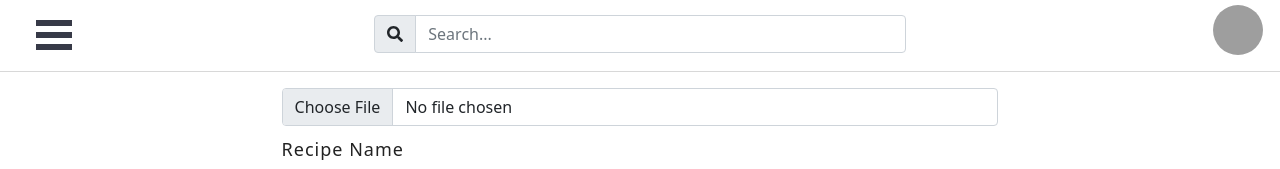
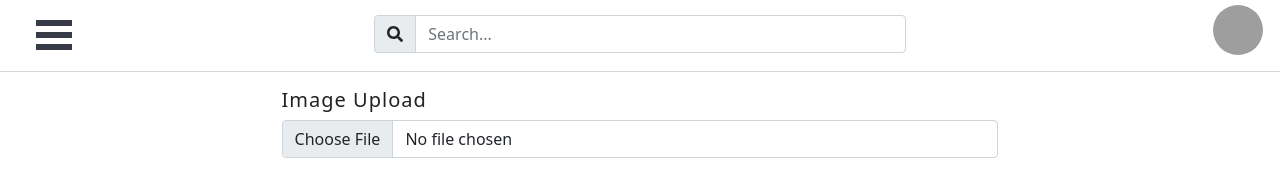
Before and after one commit to Smethan/recipeez_reforged, a React (Create React App) app: page /edit/1 in a window 1280 px wide. Shown: the top 169 px of the page. Built offline with nearby package versions, Linux system fonts and the light colour scheme; no server answers; grey boxes are pictures that could not be loaded.

Commit message:
Final Changes pre-presenatation

```diff
--- a/src/components/Home.tsx
+++ b/src/components/Home.tsx
@@ -30,7 +30,7 @@ const Home = () => {
                             <Carousel.Item>
                                 <img src={image} className='d-block carouselItem w-100' style={{objectFit: 'cover', filter: 'blur(4px'}} onClick={ () => navigate(`/recipe/${recipe.id}`) }/>
                                 <Carousel.Caption>
-                                    <h3 style={{color: 'white' ,mixBlendMode: 'difference'}}>{recipe.name}</h3>
+                                    <h3 style={{color: 'white'}}>{recipe.name}</h3>
                                 </Carousel.Caption>
                             </Carousel.Item>
                         )
--- a/src/components/RecipeForm.tsx
+++ b/src/components/RecipeForm.tsx
@@ -153,6 +153,7 @@ const RecipeForm = (props: any) => {
             {errorMsg && <p className='errorMsg'>{errorMsg}</p>}
             <Form onSubmit={handleOnSubmit}>
                 <Form.Group controlId='file'>
+                    <h5>Image Upload</h5>
                     <Form.Control
                         type="file"
                         defaultValue=''
```
